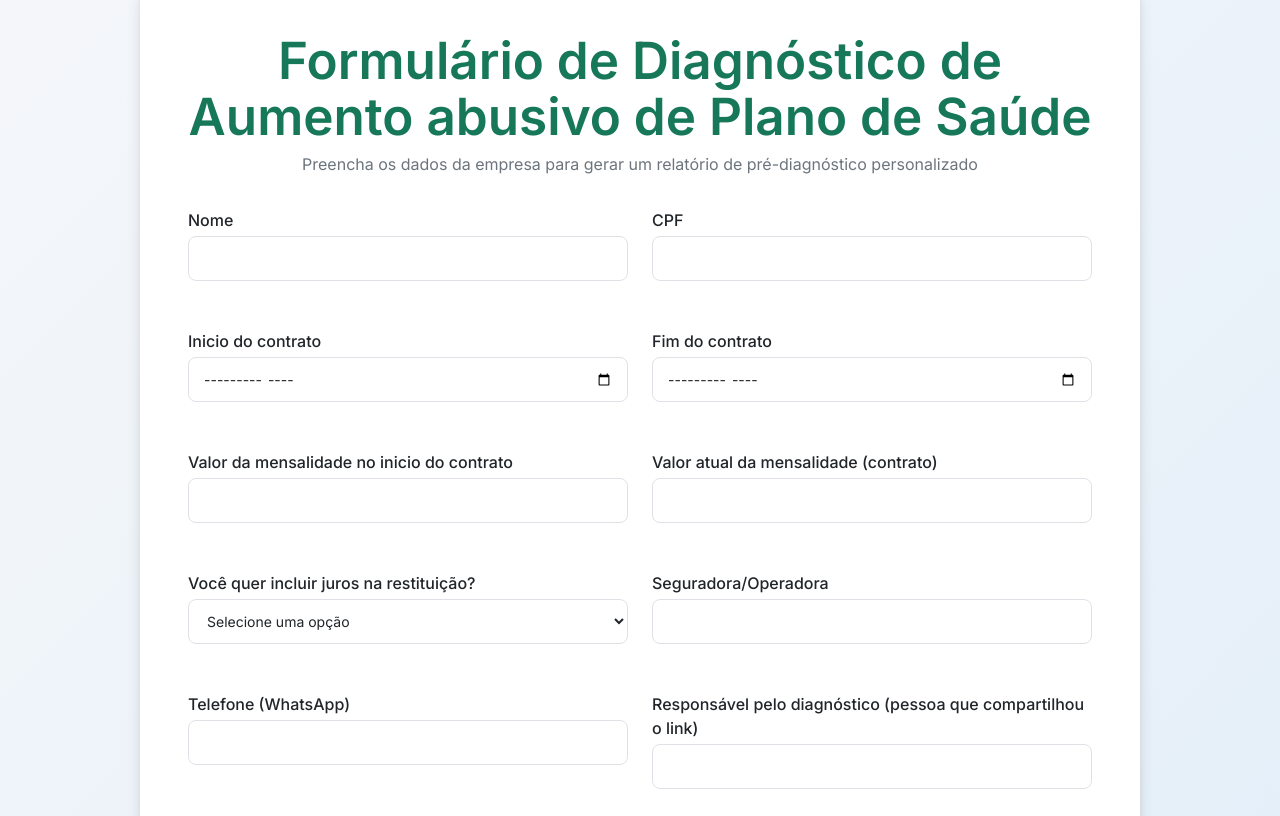
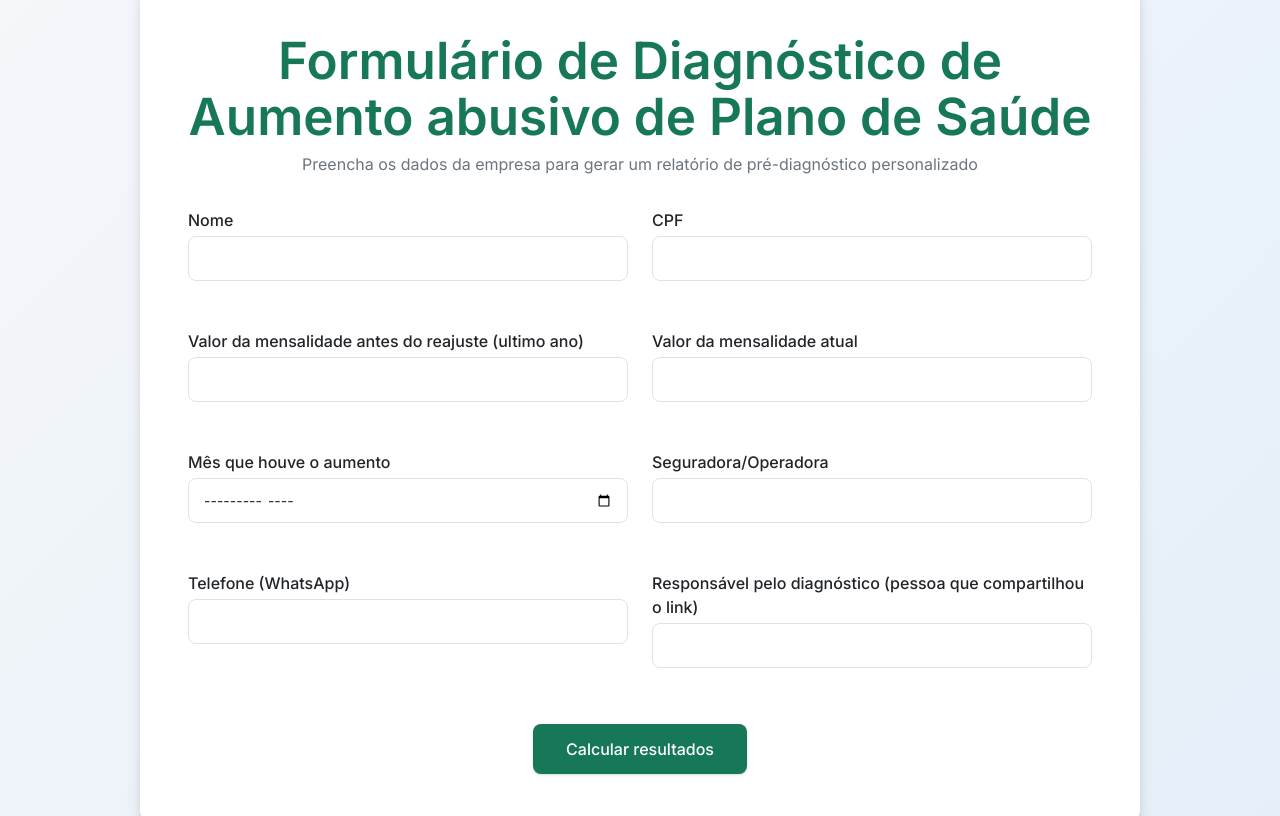
Before and after one commit to MarvynMark/gerador-pre-diagnotico-empresarial, a website built with Vite: page pages/form-medico.html in a window 1280 px wide. Shown: the part 96-912 px from the top of the page. Built offline with nearby package versions, Linux system fonts and the light colour scheme.

Commit message:
Ajuste no formulário

```diff
--- a/pages/form-medico.html
+++ b/pages/form-medico.html
@@ -42,36 +42,21 @@
           </div>
 
           <div class="form-group">
-            <label for="inicioContrato">Inicio do contrato</label>
-            <input type="month" id="inicioContrato" name="inicioContrato" required>
-            <span class="error-message" id="inicioContrato-error"></span>
+            <label for="valorMensalidadeAntes">Valor da mensalidade antes do reajuste (ultimo ano)</label>
+            <input type="text" id="valorMensalidadeAntes" name="valorMensalidadeAntes" class="money" required>
+            <span class="error-message" id="valorMensalidadeAntes-error"></span>
           </div>
 
           <div class="form-group">
-            <label for="fimContrato">Fim do contrato</label>
-            <input type="month" id="fimContrato" name="fimContrato" required>
-            <span class="error-message" id="fimContrato-error"></span>
+            <label for="valorMensalidadeAtual">Valor da mensalidade atual</label>
+            <input type="text" id="valorMensalidadeAtual" name="valorMensalidadeAtual" class="money" required>
+            <span class="error-message" id="valorMensalidadeAtual-error"></span>
           </div>
 
           <div class="form-group">
-            <label for="valorInicioMensalidade">Valor da mensalidade no inicio do contrato</label>
-            <input type="text" id="valorInicioMensalidade" name="valorInicioMensalidade" class="money" required>
-            <span class="error-message" id="valorInicioMensalidade-error"></span>
-          </div>
-
-          <div class="form-group">
-            <label for="valorAtualMensalidade">Valor atual da mensalidade (contrato)</label>
-            <input type="text" id="valorAtualMensalidade" name="valorAtualMensalidade" class="money" required>
-            <span class="error-message" id="valorAtualMensalidade-error"></span>
-          </div>
-
-           <div class="form-group">
-            <label for="querIncluirJuros">Você quer incluir juros na restituição?</label>
-            <select id="querIncluirJuros" name="querIncluirJuros" required>
-              <option value="">Selecione uma opção</option>
-              <option value="sim">Sim</option>
-              <option value="nao">Não</option>
-            </select>
+            <label for="mesAumento">Mês que houve o aumento</label>
+            <input type="month" id="mesAumento" name="mesAumento" required>
+            <span class="error-message" id="mesAumento-error"></span>
           </div>
 
           <div class="form-group">
```
